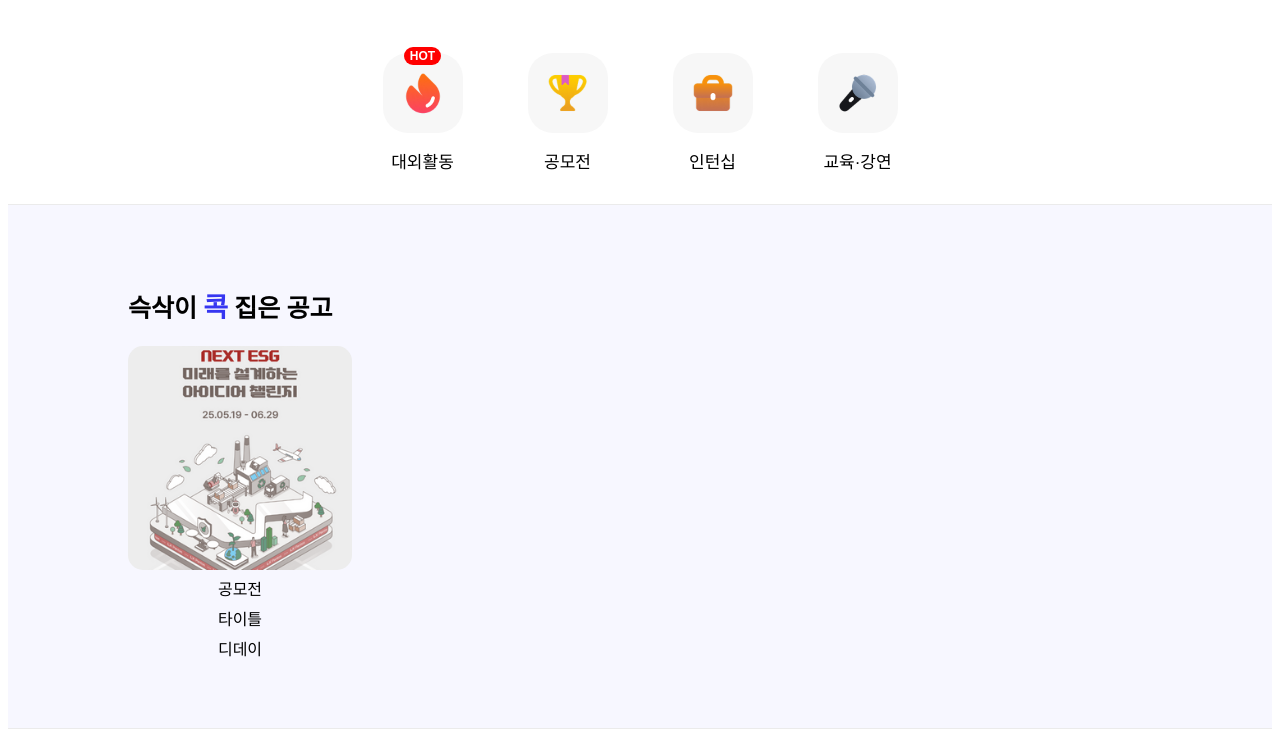
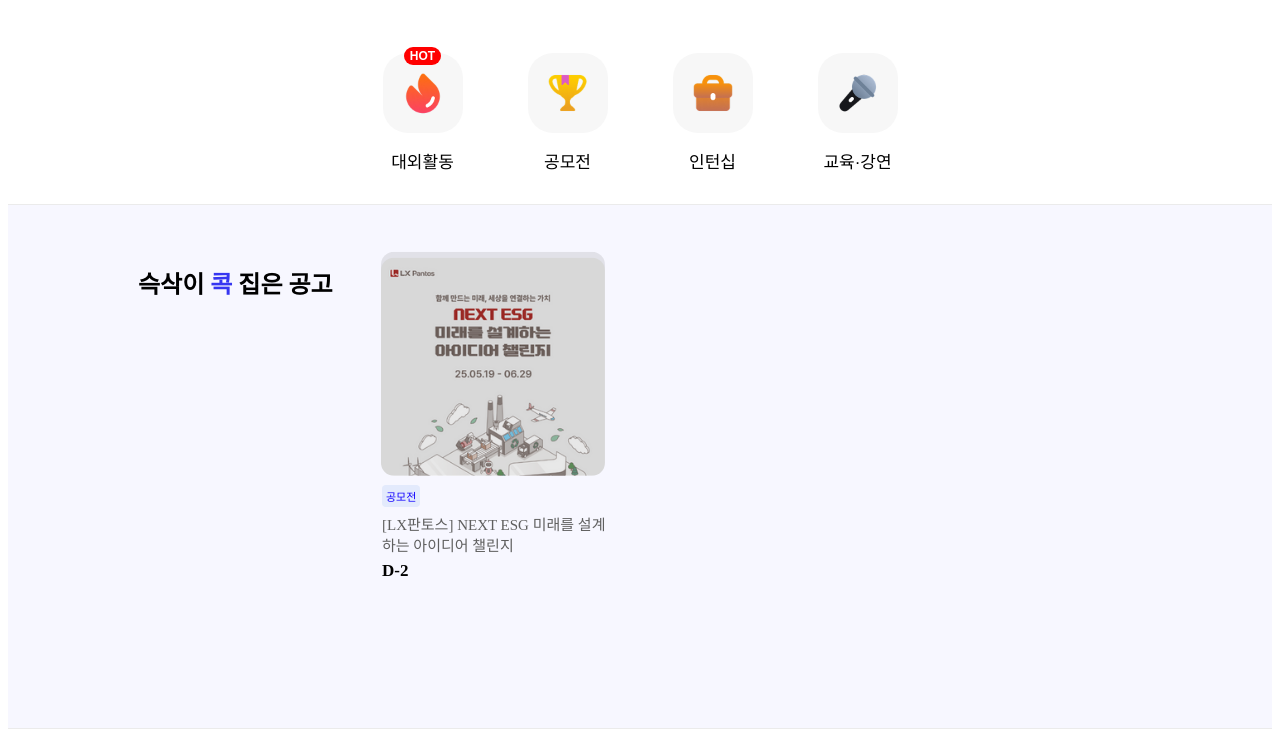
Before and after one commit to maintainline/ssgsag, a plain HTML site: page index.html in a window 1280 px wide. Shown: the part 476-1213 px from the top of the page. Drawn offline with nearby package versions, Linux system fonts and the light colour scheme.

Commit message:
[docs] cock 진행중

```diff
--- a/css/cock.css
+++ b/css/cock.css
@@ -6,39 +6,126 @@
 }
 
 .cock .layout {
+  display: flex;
+  gap: 20px;
   background-color: rgb(247 247 255);
-  padding-top: 60px;
+  padding-top: 40px;
 }
-.layout h2 {
-  font-size: 25px;
-  font-weight: 600;
-}
-.layout b {
-  font-size: 27px;
-  color: rgb(54, 54, 241);
-}
+
 .cock_item {
   display: block;
   width: 224px;
 }
+.cock_item h2 {
+  padding-bottom: 5px;
+  padding-left: 10px;
+  font-size: 24px;
+  font-weight: 600;
+}
+.cock_item b {
+  font-size: 24px;
+  color: rgb(54, 54, 241);
+}
 .cock_item_box {
+  background-color: none;
+  border-radius: 15px;
   position: relative;
-
   width: 242px;
   height: 351px;
   cursor: pointer;
 }
+.cock_item_box::before {
+  content: "";
+  position: absolute;
+  top: 0;
+  left: 0;
+  width: 100%;
+  height: 100%;
+  background-color: rgba(233, 233, 233, 0.3); /* 예시: 어두운 오버레이 */
+  opacity: 0;
+  transition: opacity 0.3s ease;
+  border-radius: 15px;
+  pointer-events: none; /* 클릭 막지 않음 */
+}
+
+.cock_item_box:hover::before {
+  opacity: 1;
+}
+
 .cock_item_preview {
+  position: absolute;
+  transform: translateX(4%) translateY(3%);
   width: 224px;
   height: 224px;
   display: flex;
   flex-direction: column;
   align-items: center;
   gap: 6px;
+
+  overflow: hidden;
+  border-radius: 13px;
+    z-index: 1;
 }
 .cock_item_preview img {
   width: 100%;
   height: 100%;
   object-fit: cover;
-  border-radius: 15px;
+  border-radius: 13px;
+  transition: transform 0.4s ease; /* 부드럽게 확대되도록 설정 */
+  transform-origin: center center;
 }
+
+.cock_item_preview:hover img {
+  transform: scale(1.1); /* 5% 확대 */
+}
+
+.cock_item_preview::before {
+  content: "";
+  position: absolute;
+  top: 0;
+  left: 0;
+  width: 100%;
+  height: 100%;
+  background-color: rgba(0, 0, 0, 0.09); 검정 투명
+  border-radius: 13px;
+  z-index: 2;
+  pointer-events: none; /* 클릭 막지 않게 */
+    z-index: 2;
+}
+
+.cock_text {
+  padding-left: 10px;
+  padding-top: 234px;
+  /* background-color: red; */
+  display: flex;
+  flex-direction: column;
+  gap: 6px;
+}
+.cock_act {
+  /* 왼쪽 으로 보내기 margin */
+  margin-top: 6px;
+  margin-right: auto;
+  background-color: rgb(227, 234, 252);
+  border-radius: 4px;
+  font-size: 11px;
+  font-weight: 400;
+  color: #1100ff;
+  padding: 3px 4px;
+  left: 0;
+}
+.cock_title {
+  font-size: 15px;
+  font-weight: 500;
+  color: #5f5f5f;
+  z-index: 50;
+}
+
+.cock_day {
+  margin-right: auto;
+}
+
+.cock_day b {
+  font-size: 17px;
+
+  color: #000;
+}
--- a/index.html
+++ b/index.html
@@ -22,6 +22,7 @@
     <link rel="stylesheet" href="css/buttonitem.css" />
     <!-- cock 연결 -->
     <link rel="stylesheet" href="css/cock.css" />
+    <script src="js/cock.js"></script>
   </head>
   <body>
     <!-- 영역 구분 : 내용과 바탕 -->
@@ -109,14 +110,21 @@
         </div>
         <div class="cock">
           <div class="layout">
-            <h2>슥삭이 <b>콕</b> 집은 공고</h2>
+            <!-- js작업 -->
             <a class="cock_item">
+              <h2>슥삭이 <b>콕</b> 집은 공고</h2>
               <div class="cock_item_box">
                 <div class="cock_item_preview">
-                  <img src="images/cock_img1.png" alt="콕이미지1" />
-                  <div class="#">공모전</div>
-                  <div>타이틀</div>
-                  <div>디데이</div>
+                  <a href="#">
+                    <img src="images/cock_img1.png" alt="콕이미지1" />
+                  </a>
+                </div>
+                <div class="cock_text">
+                  <div class="cock_act">공모전</div>
+                  <div class="cock_title">
+                    [LX판토스] NEXT ESG 미래를 설계하는 아이디어 챌린지
+                  </div>
+                  <div class="cock_day"><b>D-2</b></div>
                 </div>
               </div>
             </a>
--- /dev/null
+++ b/js/cock.js
@@ -0,0 +1,40 @@
+window.addEventListener("load", function () {
+  const cockApiData = [
+    {
+      uid: 1,
+      link: "#",
+      img: "images/cock_img1.png",
+      alt: "콕이미지1",
+      act: "공모전",
+      title: "[LX판토스] NEXT ESG 미래를 설계하는 아이디어 챌린지",
+      day: "D-2",
+    },
+  ];
+
+  let html = ``;
+  html = ``;
+  for (let i = 0; i < cockApiData.length; i++) {
+    let tag = `
+ <div class="cock_item_box">
+    <div class="cock_item_preview">
+        <a href="${cockApiData[i].link}">
+        <img src="${cockApiData[i].img}" alt="${cockApiData[i].alt}" />
+        </a>
+    </div>
+    <div class="cock_text">
+        <div class="cock_act">${cockApiData[i].act}</div>
+        <div class="cock_title">
+        ${cockApiData[i].title}
+        </div>
+        <div class="cock_day"><b>${cockApiData[i].day}</b></div>
+    </div>
+    </div>
+    `;
+    html = html + tag;
+  }
+
+  const cockPos = document.querySelector(
+    ".cock_item_preview .cock_item_preview"
+  );
+  cockPos.innerHTML = html;
+});
```
